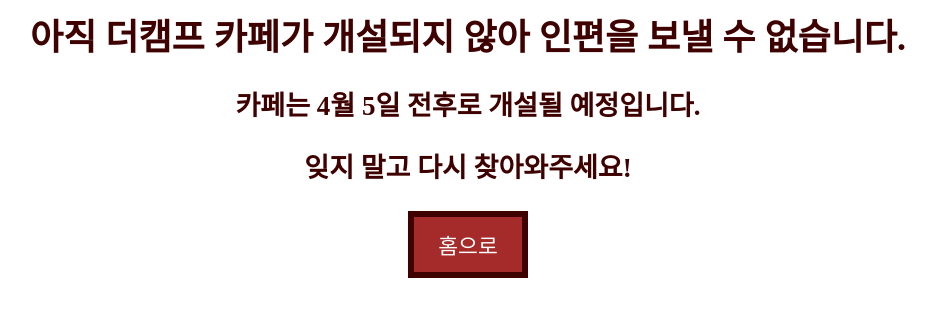
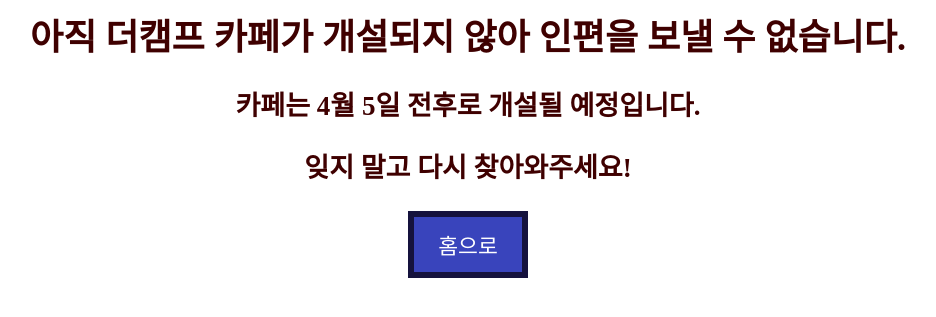
Before and after one commit to SyphonArch/soldier-link, a Django app: page /writer/ in a window 1280 px wide. Shown: the top 317 px of the page, without its empty margins (172-1108 px from the left). Run offline with Django 3.2, Linux system fonts and the light colour scheme.

Commit message:
Minor fixes

```diff
--- a/writer/templates/writer/loading.html
+++ b/writer/templates/writer/loading.html
@@ -7,5 +7,5 @@
     function reload(){
         location.reload();
     }
-    setTimeout(reload, 2000);
+    setTimeout(reload, 1000);
 </script>
--- a/writer/templates/writer/unavailable_post.html
+++ b/writer/templates/writer/unavailable_post.html
@@ -3,4 +3,4 @@
 
 <h1>훈련소를 퇴소하여 인편은 더 이상 받지 않습니다.</h1>
 <h2>휴대폰 사용이 가능하므로 직접 카톡/디엠해주세요!</h2>
-<a href="/"><button>홈으로</button></a>
+<a href="/"><button class="backButton">홈으로</button></a>
--- a/writer/templates/writer/unavailable_pre.html
+++ b/writer/templates/writer/unavailable_pre.html
@@ -4,4 +4,4 @@
 <h1>아직 더캠프 카페가 개설되지 않아 인편을 보낼 수 없습니다.</h1>
 <h2>카페는 4월 5일 전후로 개설될 예정입니다.</h2>
 <h2>잊지 말고 다시 찾아와주세요!</h2>
-<a href="/"><button>홈으로</button></a>
+<a href="/"><button class="backButton">홈으로</button></a>
```
